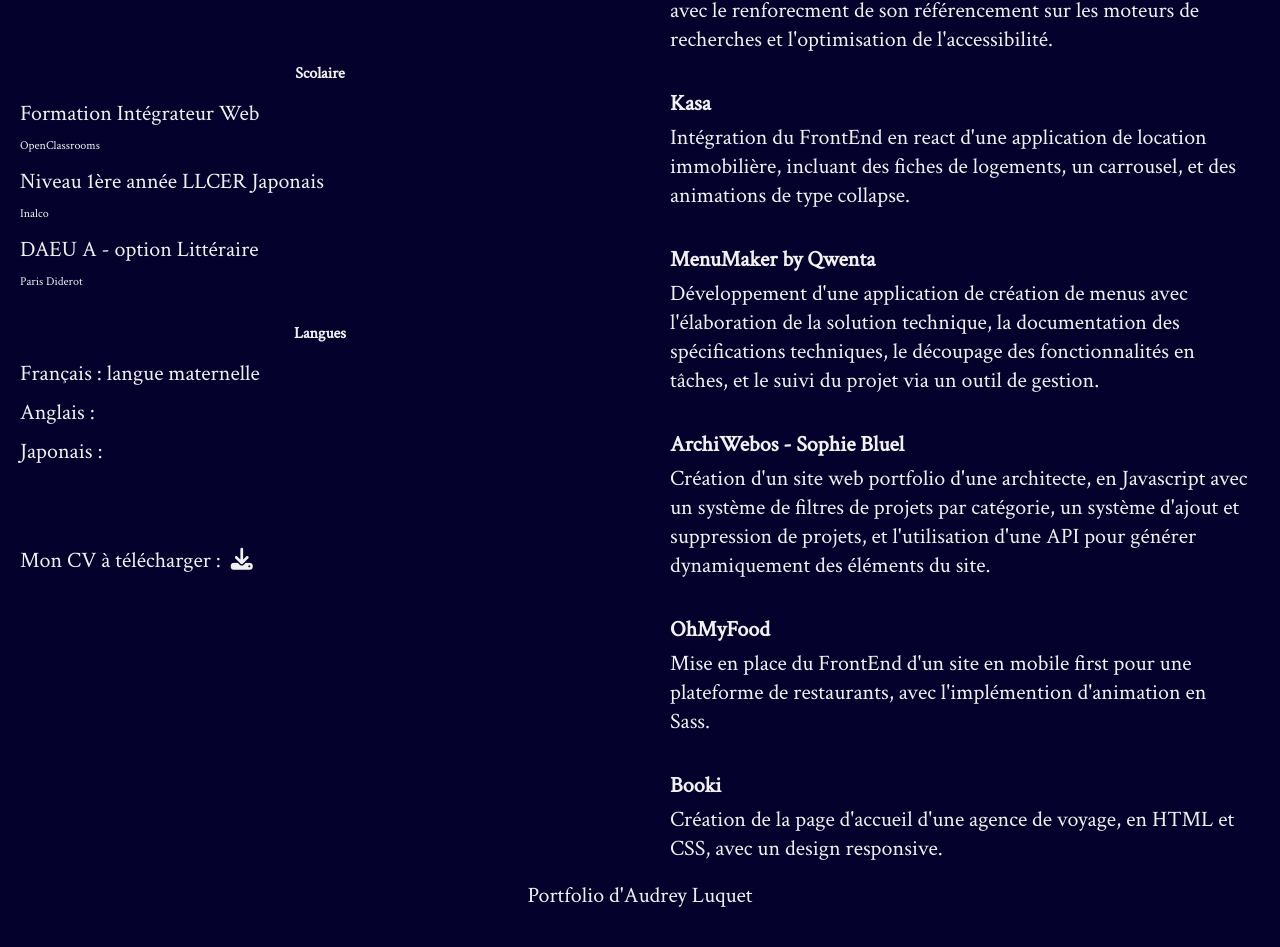
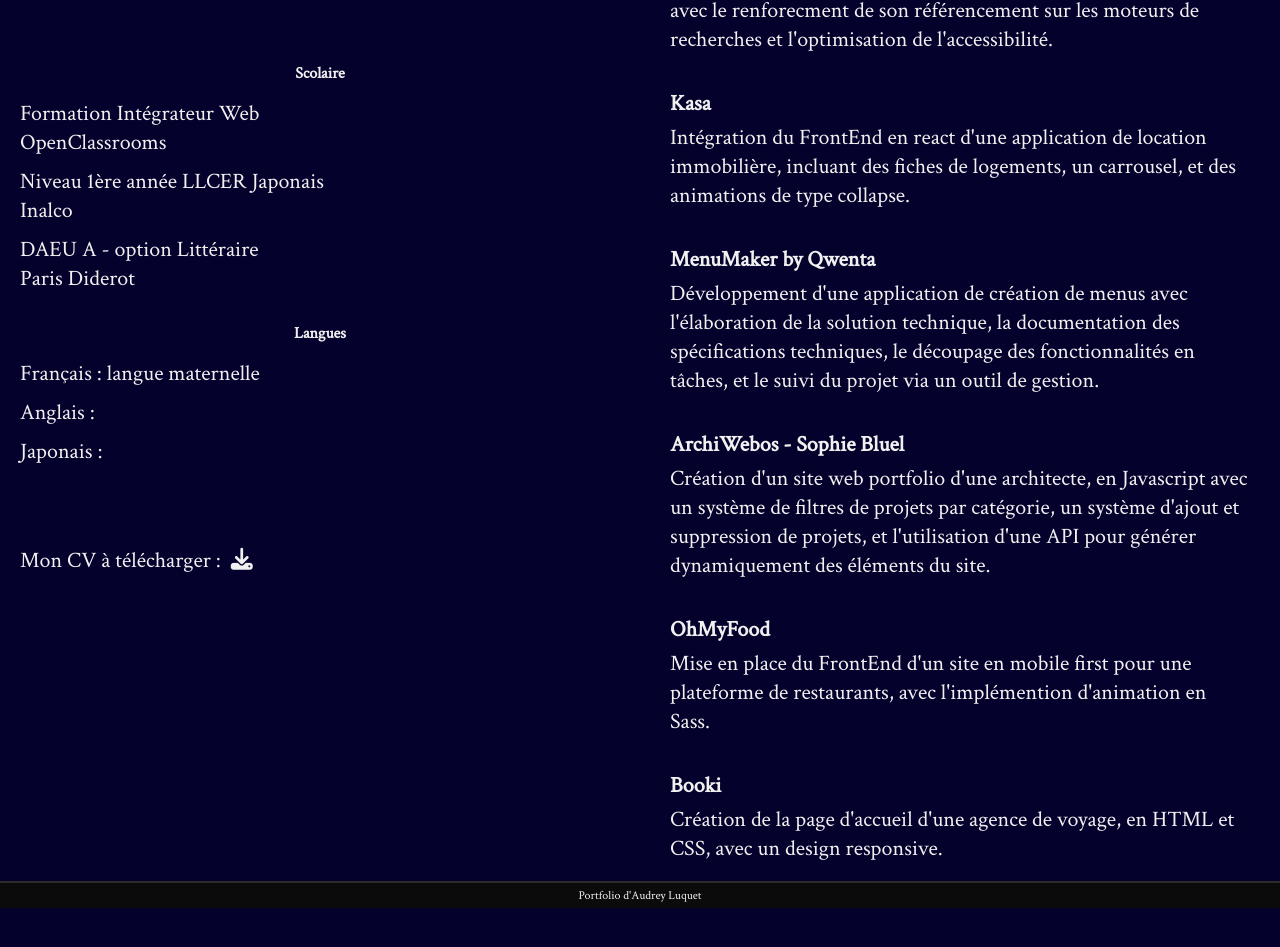
Before and after one commit to AudreyYuedra/portfolio, a React (Create React App) app: page /About in a window 1280 px wide. Shown: the part 619-1566 px from the top of the page. Built offline with nearby package versions, Linux system fonts and the light colour scheme.

Commit message:
modif style Footer

```diff
--- a/src/components/Footer.jsx
+++ b/src/components/Footer.jsx
@@ -2,14 +2,17 @@
 import { mixins } from "../styles/mixins"
 import { colors, fontSize } from "../styles/variables"
 const MiniFooter = styled.footer`
+   width: 100%;
+   height: 25px;
    position: absolute;
    bottom: 0px;
-   width: 100%;
-   height: 25px;
-   background-color: ${colors.bg_tertiary};
    ${mixins.totalCenter};
-   font-size: ${fontSize.mini_txt};
-   color: ${colors.txt_primary};
+   background-color: ${colors.light_black};
+   border-top: solid 2px ${colors.dark_grey};
+   & p {
+      font-size: ${fontSize.mini_txt};
+      color: ${colors.txt_primary};
+   }
 `
 
 export default function Footer() {
--- a/src/styles/variables.jsx
+++ b/src/styles/variables.jsx
@@ -6,7 +6,8 @@
 export const colors = {
    white: "#FFFFFF",
    black: "#000000",
-
+   light_black: "#0b0b0b",
+   dark_grey: "#2b2b2b",
    deep_blue: "#05092d",
    light_blue: "#0279c5",
    pastel_blue: "#81ddf4",
@@ -15,6 +16,5 @@
 export const fontSize = {
    title_h2: "36px",
    subtitle: "16px",
-   mini_txt: "11px",
-   txt_about: "12px",
+   mini_txt: "12px",
 }
```
